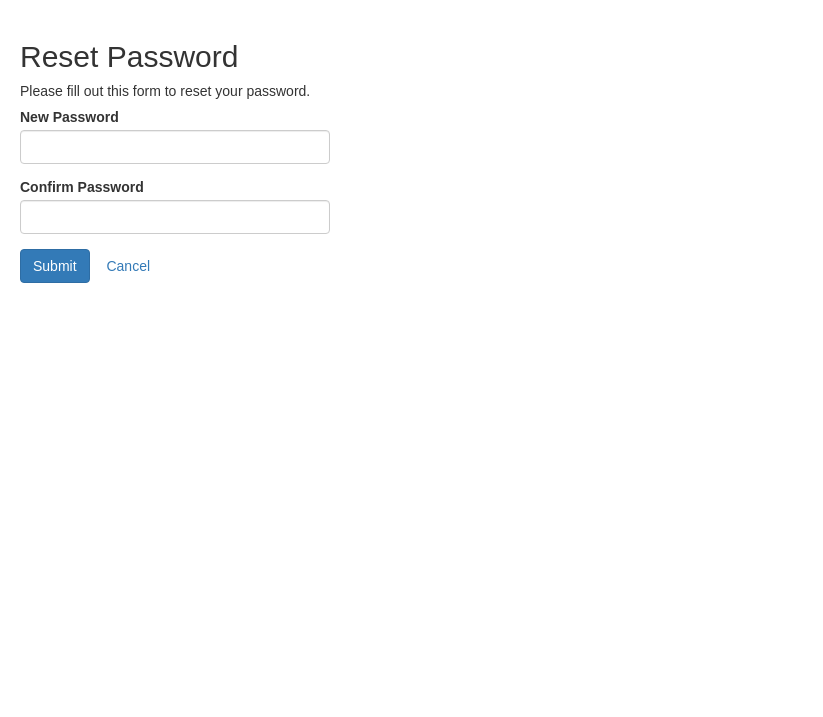
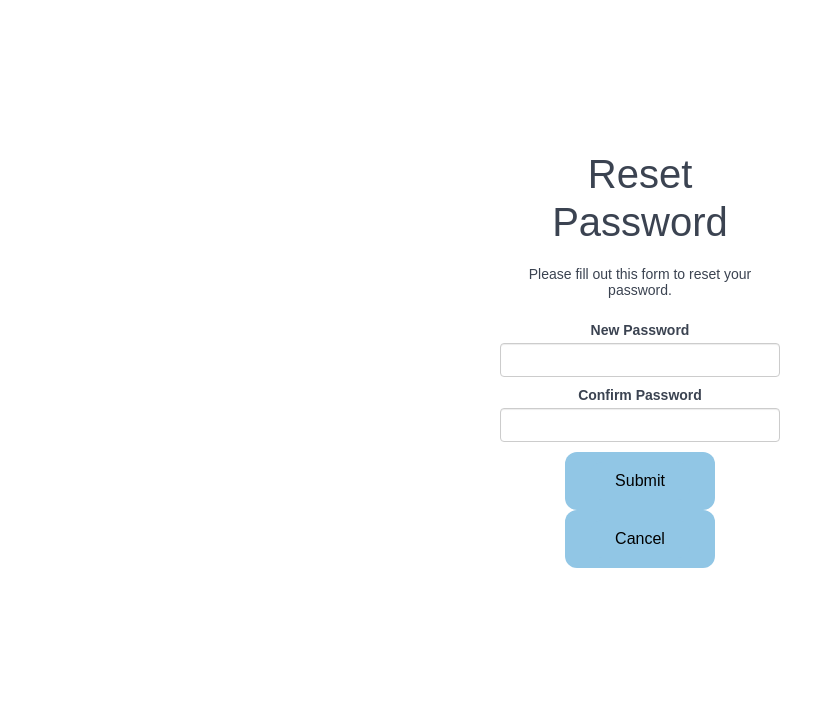
Before and after one commit to naomipham/bewdproject1, a PHP site: page /pwdreset.php in a window 1280 px wide. Shown: the top 717 px of the page, without its empty margins (0-823 px from the left). Run offline with PHP 8.4, Linux system fonts and the light colour scheme; the visitor is signed in with stand-in values (Sample User, id 1); some libraries are stand-ins or nearby versions.

Commit message:
final commit

```diff
--- a/public/pwdreset.php
+++ b/public/pwdreset.php
@@ -77,14 +77,18 @@ if($_SERVER["REQUEST_METHOD"] == "POST"){
     <meta charset="UTF-8">
     <title>Reset Password</title>
     <link rel="stylesheet" href="https://maxcdn.bootstrapcdn.com/bootstrap/3.3.7/css/bootstrap.css">
+    <link rel="stylesheet" href="assets/css/style.css">
+    <link rel="stylesheet" href="assets/css/spectre.css">
+    <link rel="stylesheet" href="assets/css/spectre-exp.css">
+    <link rel="stylesheet" href="assets/css/spectre-icons.css">
     <style type="text/css">
         body{ font: 14px sans-serif; }
         .wrapper{ width: 350px; padding: 20px; }
     </style>
 </head>
 <body>
-    <div class="wrapper">
-        <h2>Reset Password</h2>
+    <div class="location">
+        <h1>Reset Password</h1>
         <p>Please fill out this form to reset your password.</p>
         <form action="<?php echo htmlspecialchars($_SERVER["PHP_SELF"]); ?>" method="post">
             <div class="form-group <?php echo (!empty($new_password_err)) ? 'has-error' : ''; ?>">
@@ -97,9 +101,11 @@ if($_SERVER["REQUEST_METHOD"] == "POST"){
                 <input type="password" name="confirm_password" class="form-control">
                 <span class="help-block"><?php echo $confirm_password_err; ?></span>
             </div>
-            <div class="form-group">
-                <input type="submit" class="btn btn-primary" value="Submit">
-                <a class="btn btn-link" href="index.php">Cancel</a>
+            <div class="button">
+                <input type="submit" class="button" value="Submit">
+            </div>
+            <div class="button">
+                <a class="button" href="index.php">Cancel</a>
             </div>
         </form>
     </div>
```
